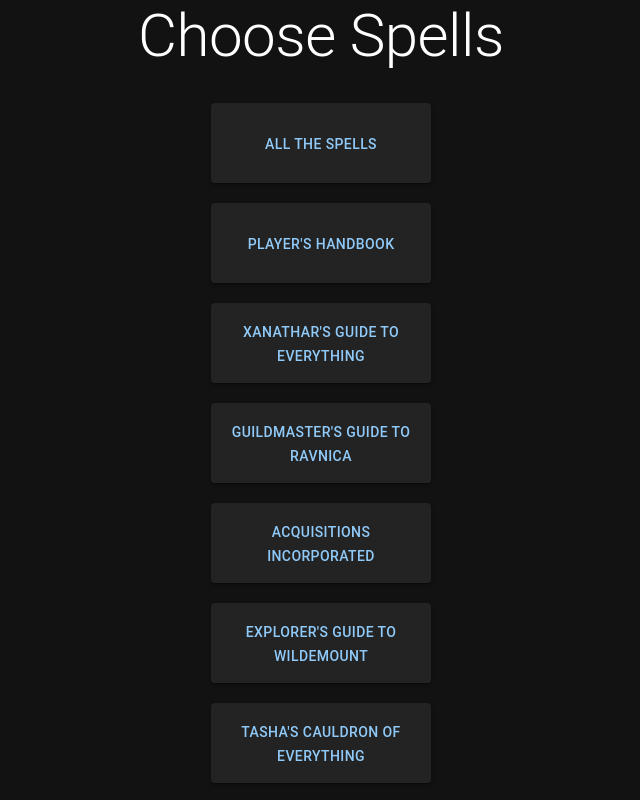
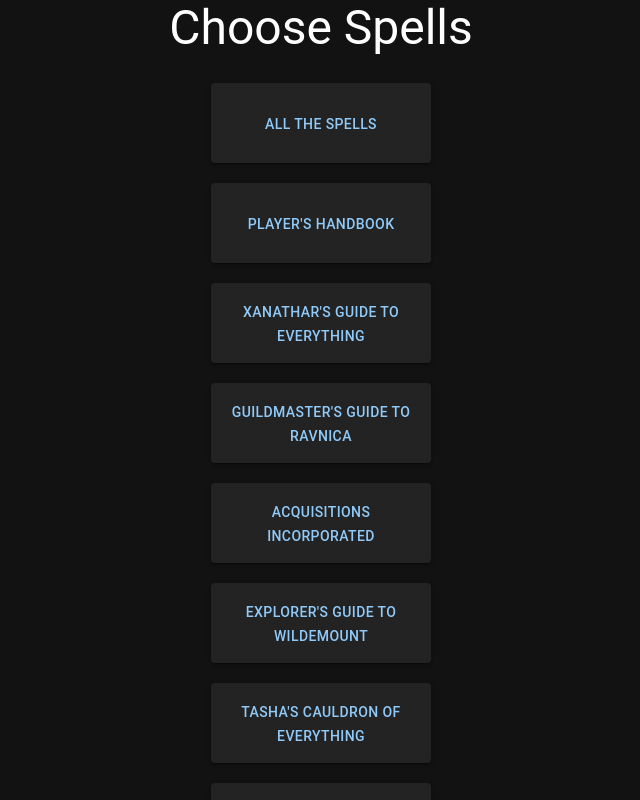
Before and after one commit to Tidish-studio/Tidish-Studio.github.io, a React (Create React App) app: page / in a window 1280 px wide. Shown: the top 800 px of the page, without its empty margins (319-959 px from the left). Built offline with nearby package versions, Linux system fonts and the light colour scheme.

Commit message:
Remove container

```diff
--- a/src/App.js
+++ b/src/App.js
@@ -1,4 +1,3 @@
-import { Container } from '@mui/material';
 import Box from '@mui/material/Box';
 import Typography from '@mui/material/Typography';
 import * as React from 'react';
@@ -7,7 +6,6 @@ import Item from './Item';
 function App() {
     return (
         <div className="App">
-                <Container sx={{bgcolor: 'background.default'}}>
                 <Box
                     sx={{
                         bgcolor: 'background.default',
@@ -19,7 +17,7 @@ function App() {
                         justifyContent: 'center'
                     }}
                 >
-                    <Typography variant="h2" gutterBottom color={'white'}>
+                    <Typography variant="h3" gutterBottom color={'white'}>
                         Choose Spells
                     </Typography>
                     <Item text={'All The Spells'} fileName={'spells-all.json'} />
@@ -34,7 +32,7 @@ function App() {
                     <Item text={'Strixhaven: A Curriculum of Chaos'} fileName={'spells-scc.json'} />
                     <Item text={'Icewind Dale - Rime of the Frostmaiden'} fileName={'spells-idrotf.json'} />
                 </Box>
-                </Container>
+
         </div>
     );
 }
--- a/src/index.css
+++ b/src/index.css
@@ -6,8 +6,9 @@ body {
     -moz-osx-font-smoothing: grayscale;
 }
 
-body > #root > div {
+body > #root {
     height: 100vh;
+    width: 100vw;
     background-color: #121212;
   }
 
```
